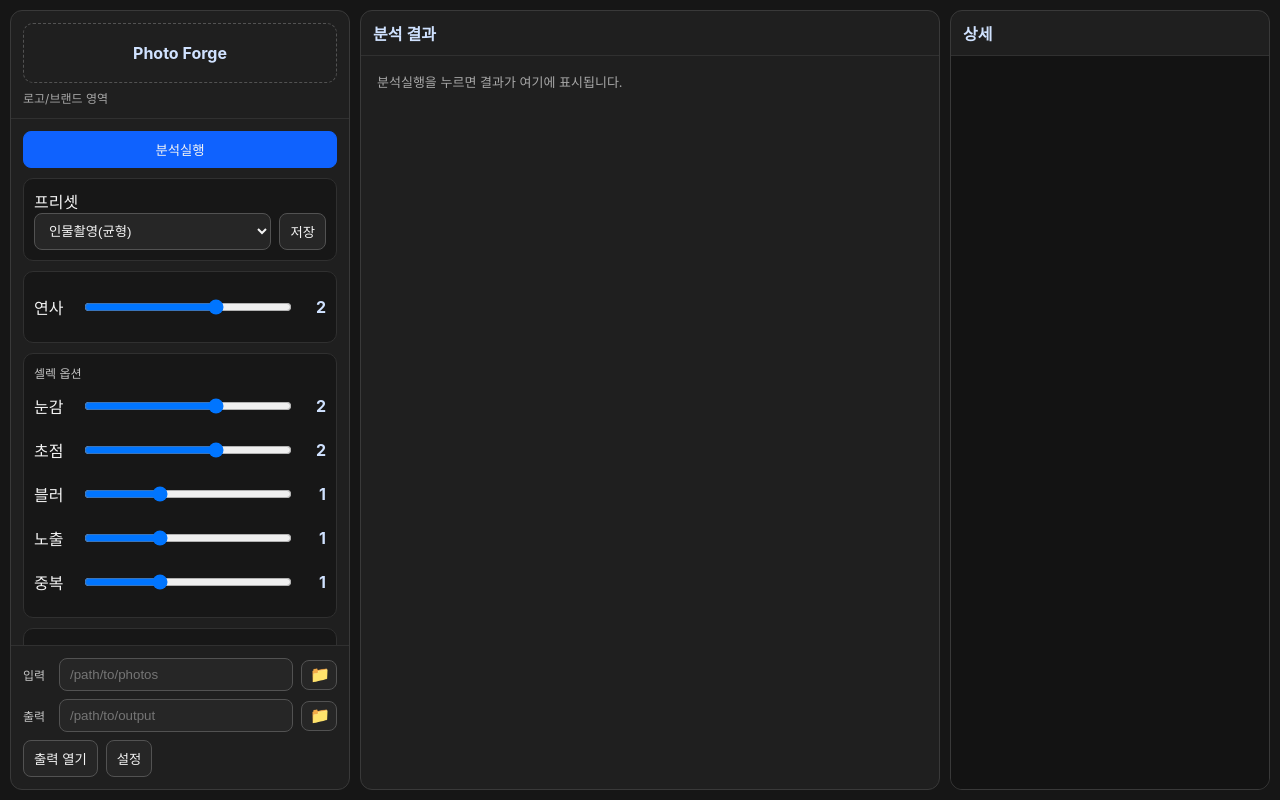
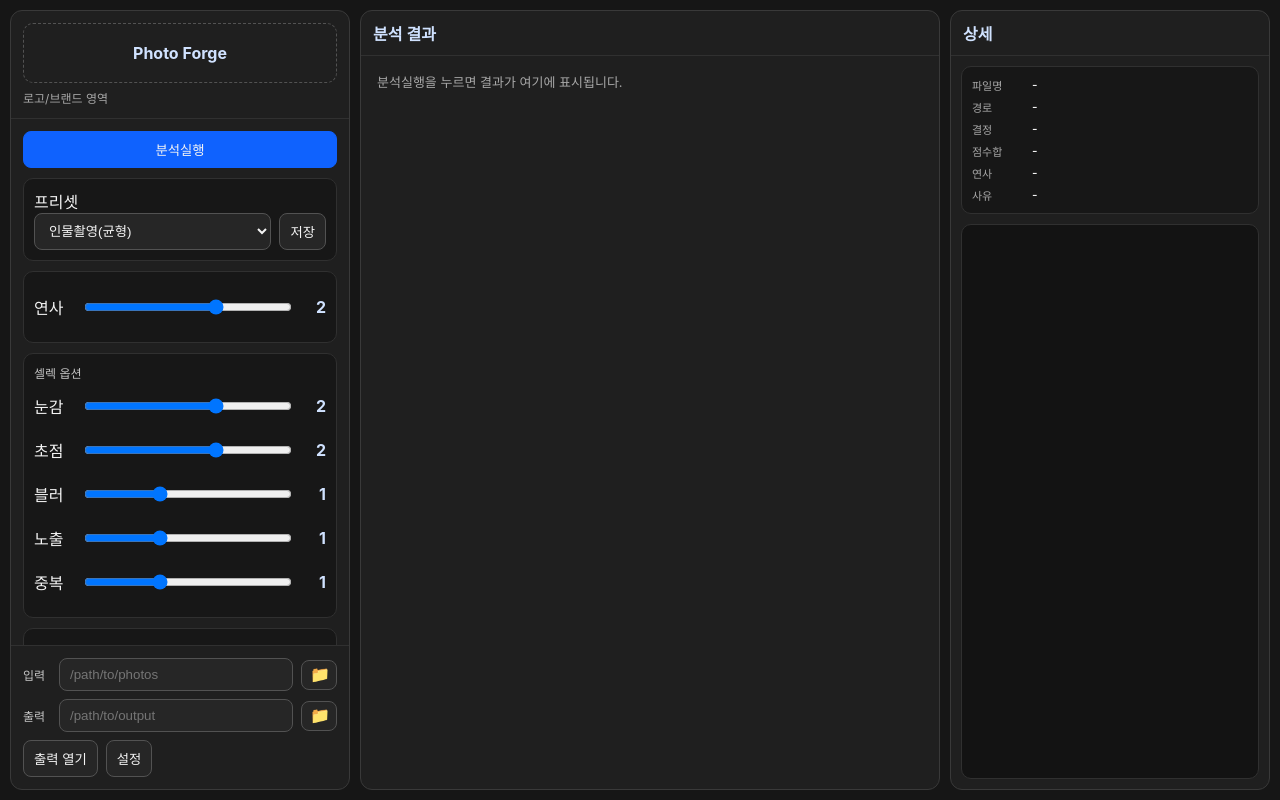
Before and after one commit to ktkarchive/photo-forge-app, an Electron app: page gui/renderer/index.html in a window 1280 px wide. Drawn offline with Linux system fonts and the light colour scheme.

Commit message:
feat(gui): show selected card details in right pane

```diff
--- a/gui/renderer/index.html
+++ b/gui/renderer/index.html
@@ -106,6 +106,14 @@
 
       <aside class="rightPane">
         <div class="paneHeader">상세</div>
+        <div id="selectionDetail" class="selectionDetail">
+          <div class="kv"><span>파일명</span><b id="detailName">-</b></div>
+          <div class="kv"><span>경로</span><b id="detailPath">-</b></div>
+          <div class="kv"><span>결정</span><b id="detailDecision">-</b></div>
+          <div class="kv"><span>점수합</span><b id="detailScore">-</b></div>
+          <div class="kv"><span>연사</span><b id="detailBurst">-</b></div>
+          <div class="kv"><span>사유</span><b id="detailReason">-</b></div>
+        </div>
         <pre id="log"></pre>
       </aside>
     </div>
--- a/gui/renderer/renderer.js
+++ b/gui/renderer/renderer.js
@@ -8,6 +8,7 @@ for (const id of ids) {
   el.addEventListener('input', () => {
     out.textContent = el.value
     persistRecent()
+    if (id === 'burstLevel') updateSelectionDetail(getActiveItem())
   })
 }
 
@@ -140,6 +141,26 @@ function sumScore(sc) {
 
 function itemScore(item) {
   return sumScore(reasonScores(item))
+}
+
+function updateSelectionDetail(item) {
+  if (!item) {
+    $('detailName').textContent = '-'
+    $('detailPath').textContent = '-'
+    $('detailDecision').textContent = '-'
+    $('detailScore').textContent = '-'
+    $('detailBurst').textContent = '-'
+    $('detailReason').textContent = '-'
+    return
+  }
+
+  const name = item.file.split('/').pop()
+  $('detailName').textContent = name
+  $('detailPath').textContent = item.file
+  $('detailDecision').textContent = item.decision || '-'
+  $('detailScore').textContent = String(itemScore(item))
+  $('detailBurst').textContent = `${$('burstLevel').value} (${burstLevelToSec($('burstLevel').value)}s)`
+  $('detailReason').textContent = item.reject_reasons || item.review_reasons || '-'
 }
 
 function reasonChips(scores) {
@@ -284,6 +305,7 @@ function renderReviewGrid() {
   grid.innerHTML = ''
   items.forEach((it) => grid.appendChild(makeReviewCard(it)))
   refreshModalSummary()
+  updateSelectionDetail(getActiveItem())
 }
 
 function openReview(items) {
@@ -306,6 +328,7 @@ function openReview(items) {
 function closeReview() {
   $('reviewPanel').classList.add('hidden')
   $('emptyCenter').classList.remove('hidden')
+  updateSelectionDetail(null)
 }
 
 function openSettings() {
--- a/gui/renderer/styles.css
+++ b/gui/renderer/styles.css
@@ -174,8 +174,35 @@ body {
   flex-direction: column;
 }
 
+.selectionDetail {
+  margin: 10px;
+  padding: 10px;
+  border: 1px solid #303030;
+  border-radius: 10px;
+  background: #171717;
+  display: grid;
+  gap: 6px;
+}
+.selectionDetail .kv {
+  display: grid;
+  grid-template-columns: 52px 1fr;
+  gap: 8px;
+  align-items: start;
+}
+.selectionDetail .kv span {
+  color: #a8a8a8;
+  font-size: 11px;
+}
+.selectionDetail .kv b {
+  color: #f4f4f4;
+  font-size: 12px;
+  word-break: break-all;
+  font-weight: 500;
+}
+
 #log {
-  margin: 0;
+  margin: 10px;
+  margin-top: 0;
   flex: 1;
   padding: 12px;
   white-space: pre-wrap;
@@ -183,6 +210,8 @@ body {
   color: #d0e2ff;
   overflow: auto;
   background: #131313;
+  border: 1px solid #303030;
+  border-radius: 10px;
 }
 
 .settingsModal {
```
